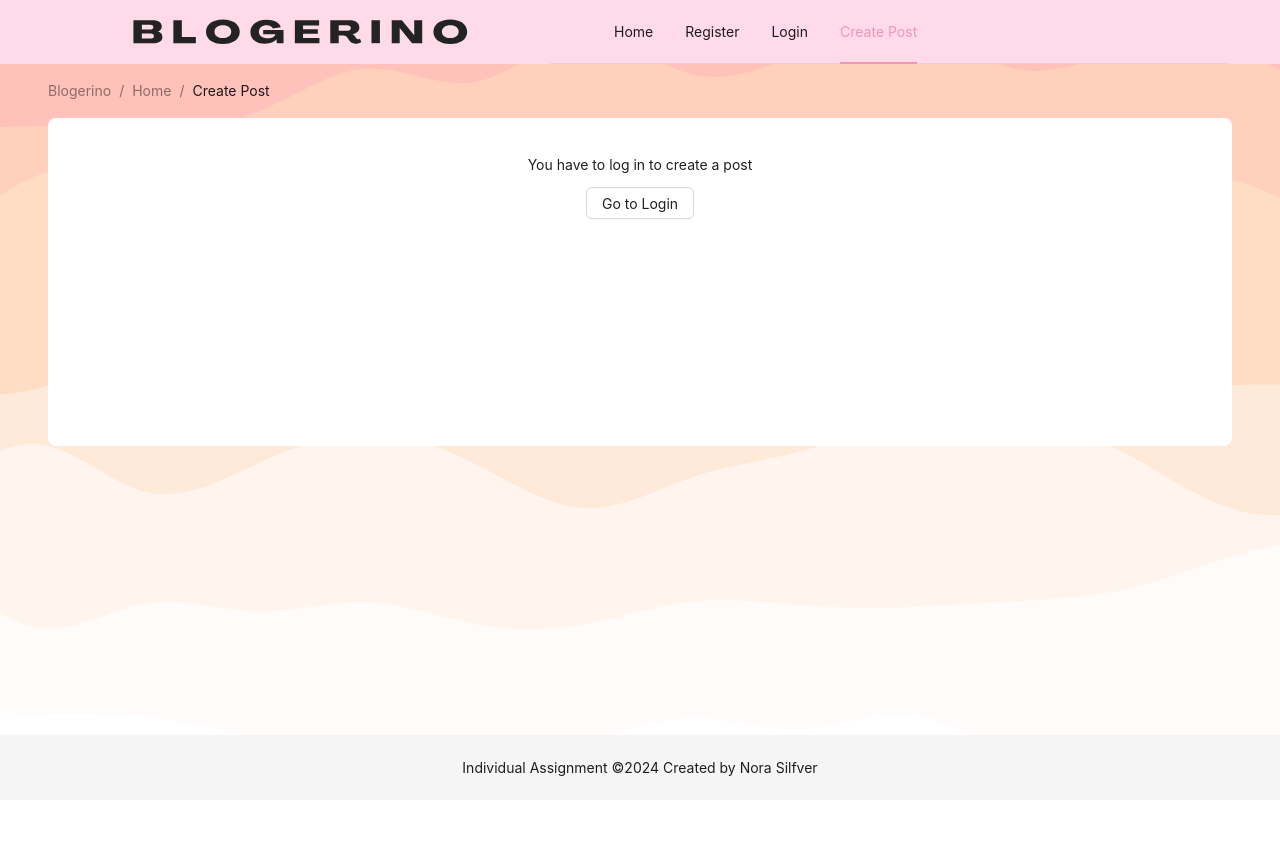
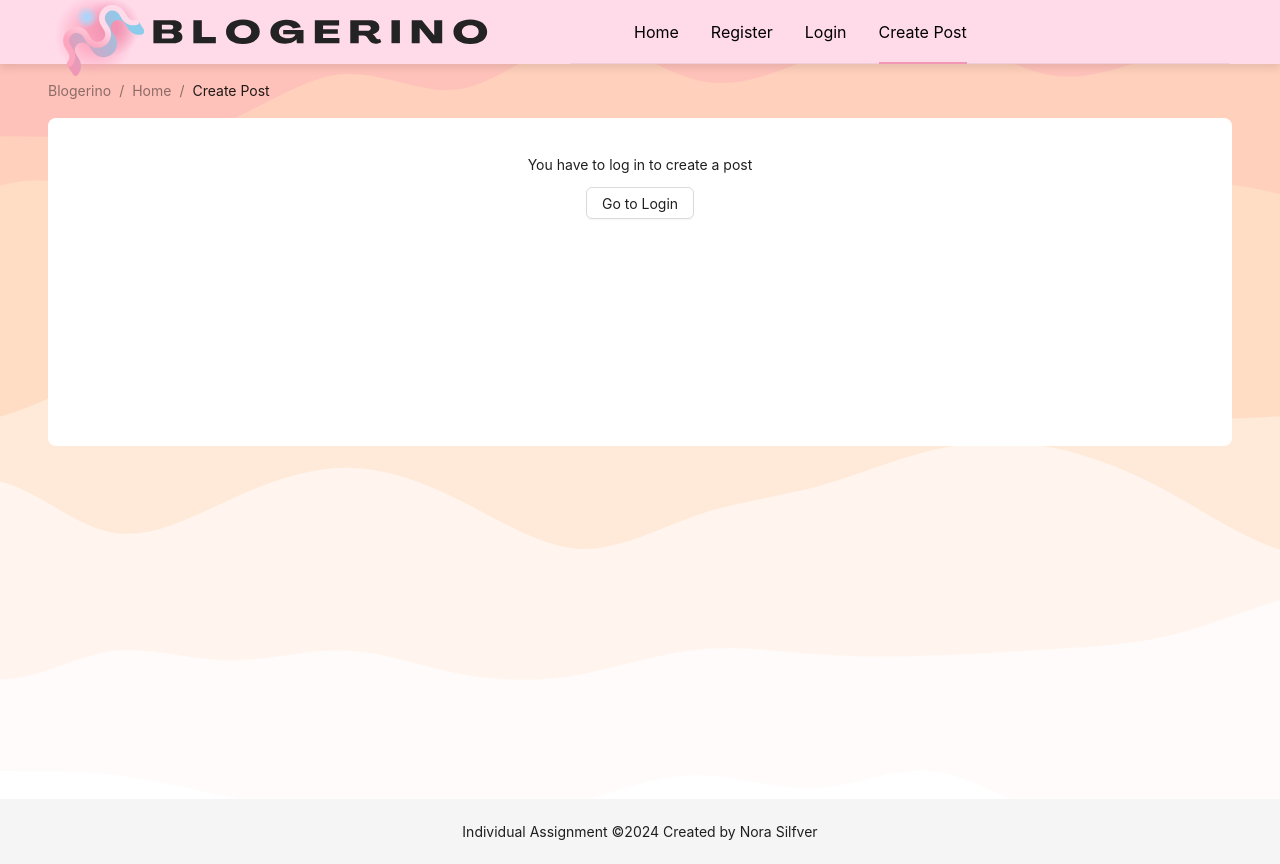
Before and after one commit to QwertyNora/blog-project-frontend, a React (Create React App) app: page /create-post in a window 1280 px wide. Before the commit the page ends 800 px from the top, so only its background shows below. Built offline with nearby package versions, Linux system fonts and the light colour scheme; no server answers.

Commit message:
style changes

```diff
--- a/src/App.js
+++ b/src/App.js
@@ -6,11 +6,14 @@ import Login from "./pages/login";
 import NotFoundPage from "./pages/notFound";
 import CreatePost from "./pages/createPost";
 import "./App.css";
+import "./styles/navigation.module.css";
+import Navigation from "./components/navigation.component";
 
 function App() {
   return (
     <Router>
       <div className="App">
+        <Navigation />
         <Routes>
           <Route index element={<Home />} />
           <Route path="/auth/register" element={<Register />} />
--- a/src/components/navigation.component.jsx
+++ b/src/components/navigation.component.jsx
@@ -1,8 +1,9 @@
-import React from "react";
+import React, { useEffect } from "react";
 import { Layout, Menu, ConfigProvider } from "antd";
 import { Link, useLocation } from "react-router-dom";
 import Styles from "../styles/navigation.module.css";
 import Blogerino from "../assets/Blogerino4.svg";
+import Logo from "../assets/Blogerino-Logo.svg";
 
 const { Header } = Layout;
 
@@ -33,10 +34,14 @@ function Navigation() {
           display: "flex",
           alignItems: "center",
           backgroundColor: "#ffdae9",
+          boxShadow: "0 4px 8px 0 rgba(0, 0, 0, 0.1)",
         }}
       >
+        <a href="/" className={Styles.Logo}>
+          <img src={Logo} alt="Blogination Logo" style={{ width: "100px" }} />
+        </a>
         <a href="/" className={Styles.LogoLink}>
-          <img src={Blogerino} alt="Blogination Logo" />
+          <img src={Blogerino} alt="Blogination Text Logo" />
         </a>
         <Menu
           theme="light"
@@ -50,8 +55,13 @@ function Navigation() {
           className={Styles.CustomMenu}
         >
           {items.map((item) => (
-            <Menu.Item key={item.key}>
-              <Link to={item.path}>{item.label}</Link>
+            <Menu.Item
+              key={item.key}
+              style={{ color: "black", fontSize: "16px", fontWeight: "400" }}
+            >
+              <Link to={item.path} style={{ color: "inherit" }}>
+                {item.label}
+              </Link>
             </Menu.Item>
           ))}
         </Menu>
--- a/src/pages/createPost.jsx
+++ b/src/pages/createPost.jsx
@@ -1,8 +1,6 @@
 import React from "react";
 import { Breadcrumb, Layout, theme } from "antd";
 import MyFooter from "../components/footer.component";
-import Navigation from "../components/navigation.component";
-import LoginForm from "../components/loginForm.component";
 import CreatePostForm from "../components/createPostForm";
 
 const { Content } = Layout;
@@ -14,7 +12,6 @@ function CreatePost() {
 
   return (
     <Layout style={{ minHeight: "100vh" }}>
-      <Navigation />
       <Content style={{ padding: "0 48px", flex: 1 }}>
         <Breadcrumb style={{ margin: "16px 0" }}>
           <Breadcrumb.Item>Blogerino</Breadcrumb.Item>
--- a/src/pages/home.jsx
+++ b/src/pages/home.jsx
@@ -7,7 +7,6 @@ import {
 } from "@ant-design/icons";
 import Post from "../components/post.component";
 import MyFooter from "../components/footer.component";
-import Navigation from "../components/navigation.component";
 import BlogerinoLogo from "../assets/Blogerino.svg";
 import { fetchPosts } from "../services/post.service";
 
@@ -61,7 +60,6 @@ function Home() {
 
   return (
     <Layout>
-      <Navigation />
       <Content
         style={{
           padding: "0 48px",
--- a/src/pages/login.jsx
+++ b/src/pages/login.jsx
@@ -1,7 +1,6 @@
 import React from "react";
 import { Breadcrumb, Layout, theme } from "antd";
 import MyFooter from "../components/footer.component";
-import Navigation from "../components/navigation.component";
 import LoginForm from "../components/loginForm.component";
 
 const { Content } = Layout;
@@ -13,7 +12,6 @@ function Login() {
 
   return (
     <Layout style={{ minHeight: "100vh" }}>
-      <Navigation />
       <Content style={{ padding: "0 48px", flex: 1 }}>
         <Breadcrumb style={{ margin: "16px 0" }}>
           <Breadcrumb.Item>Blogerino</Breadcrumb.Item>
--- a/src/pages/notFound.jsx
+++ b/src/pages/notFound.jsx
@@ -1,7 +1,6 @@
 import React from "react";
 import { Breadcrumb, Layout, theme } from "antd";
 import MyFooter from "../components/footer.component";
-import Navigation from "../components/navigation.component";
 import NotFound from "../components/notFound.component";
 
 const { Content } = Layout;
@@ -13,7 +12,6 @@ function NotFoundPage() {
 
   return (
     <Layout style={{ minHeight: "100vh" }}>
-      <Navigation />
       <Content style={{ padding: "0 48px", flex: 1 }}>
         <Breadcrumb style={{ margin: "16px 0" }}>
           <Breadcrumb.Item>Blogerino</Breadcrumb.Item>
--- a/src/pages/register.jsx
+++ b/src/pages/register.jsx
@@ -1,7 +1,6 @@
 import React from "react";
 import { Breadcrumb, Layout, theme } from "antd";
 import MyFooter from "../components/footer.component";
-import Navigation from "../components/navigation.component";
 import RegisterForm from "../components/registerForm.component";
 import BlogerinoColor from "../assets/Blogerino5.svg";
 
@@ -14,7 +13,6 @@ function Register() {
 
   return (
     <Layout style={{ minHeight: "100vh" }}>
-      <Navigation />
       <Content style={{ padding: "0 48px", flex: 1 }}>
         <Breadcrumb style={{ margin: "16px 0" }}>
           <Breadcrumb.Item>Blogerino</Breadcrumb.Item>
--- a/src/styles/navigation.module.css
+++ b/src/styles/navigation.module.css
@@ -1,8 +1,15 @@
 /* navigation.module.css */
+.Logo {
+    display: flex;
+    margin-top: 1rem;
+    box-shadow: none;
+    width: 20px;
+}
 
 .LogoLink {
     display: flex;
     margin-top: 1rem;
+    box-shadow: none;
 }
 
 .CustomMenu {
@@ -12,16 +19,14 @@
     background-color: #ffdae9;
 }
 
-/* Style for menu items */
-.CustomMenu .ant-menu-item {
-    color: black;
-    /* Default text color */
+.CustomMenu .ant-menu-horizontal>.ant-menu-item {
+    color: black !important;
+    font-size: 18px !important;
+    transition: all 0.3s ease !important;
+    font-weight: 500 !important;
 }
 
-/* Hover effect for menu items */
-.CustomMenu .ant-menu-item:hover {
-    background-color: #f7c6d7;
-    /* Lighter pink for hover */
-    color: white;
-    /* White text on hover */
+.CustomMenu .ant-menu-horizontal>.ant-menu-item:hover {
+    background-color: #f7c6d7 !important;
+    color: white !important;
 }
--- a/src/styles/post.module.css
+++ b/src/styles/post.module.css
@@ -10,6 +10,6 @@
     border: 1px solid #eaeaea;
     border-radius: 10px;
     margin-bottom: 4rem;
-    box-shadow: 0px 2px 4px rgba(0, 0, 0, 0.4), 0px 7px 13px -3px rgba(0, 0, 0, 0.3),
-        0px -3px 0px rgba(0, 0, 0, 0.2) inset;
+    box-shadow: 0px 2px 4px rgba(0, 0, 0, 0.25), 0px 7px 13px -3px rgba(0, 0, 0, 0.2),
+        0px -3px 0px rgba(0, 0, 0, 0.1) inset;
 }
```
Also changed, not shown: src/assets/Blogerino-Logo.svg (added), src/assets/Blogerino-Wave.svg (added).
